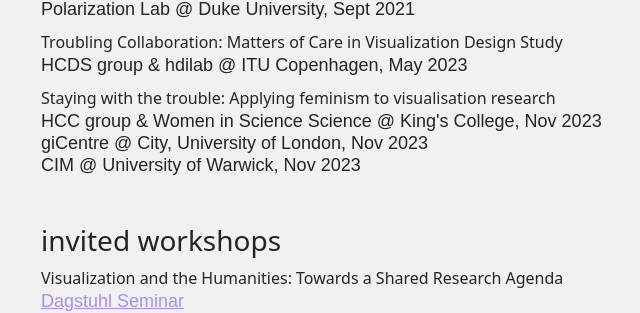
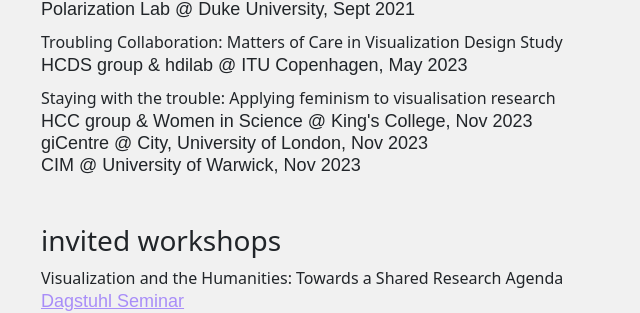
Before and after one commit to gotdairyya/gotdairyya.github.io, a Jekyll site: the page built from cv.md, in a window 1280 px wide and 900 px high, scrolled down 1619 px. Shown: the part 149-462 px from the top of the window, without its empty margins (41-681 px from the left). Built offline with Jekyll 4.4.1, drawn with Linux system fonts in a browser that asks for light colours; some web fonts are replaced.

Commit message:
Fix typo

```diff
--- a/_data/talks.yml
+++ b/_data/talks.yml
@@ -10,7 +10,7 @@
   date: 5-2023
   country: Denmark
 - title: "Staying with the trouble: Applying feminism to visualisation research"
-  organization: HCC group & Women in Science Science @ King's College
+  organization: HCC group & Women in Science @ King's College
   year: Nov 2023
   date: 11-2023
   country: UK
```
